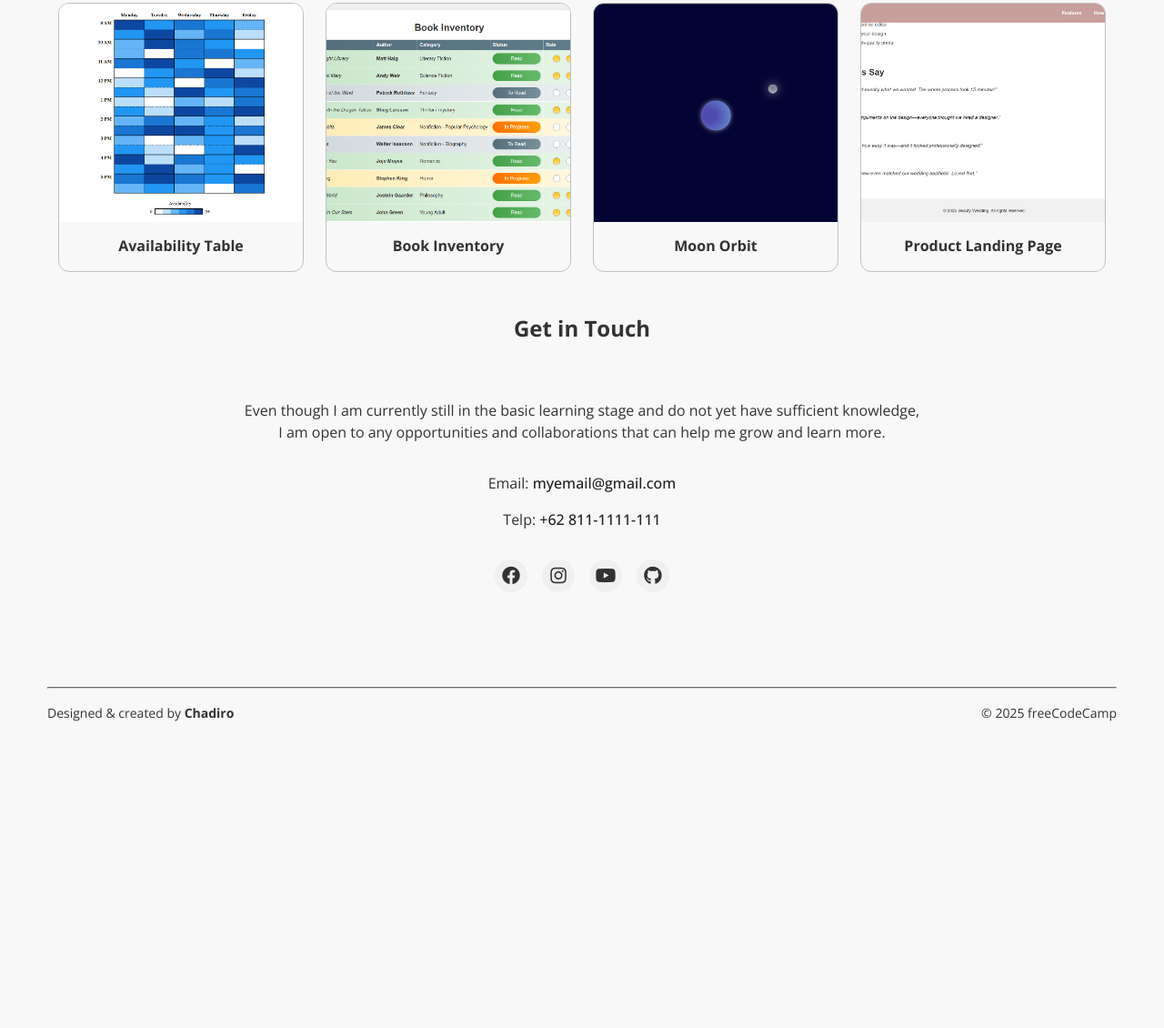
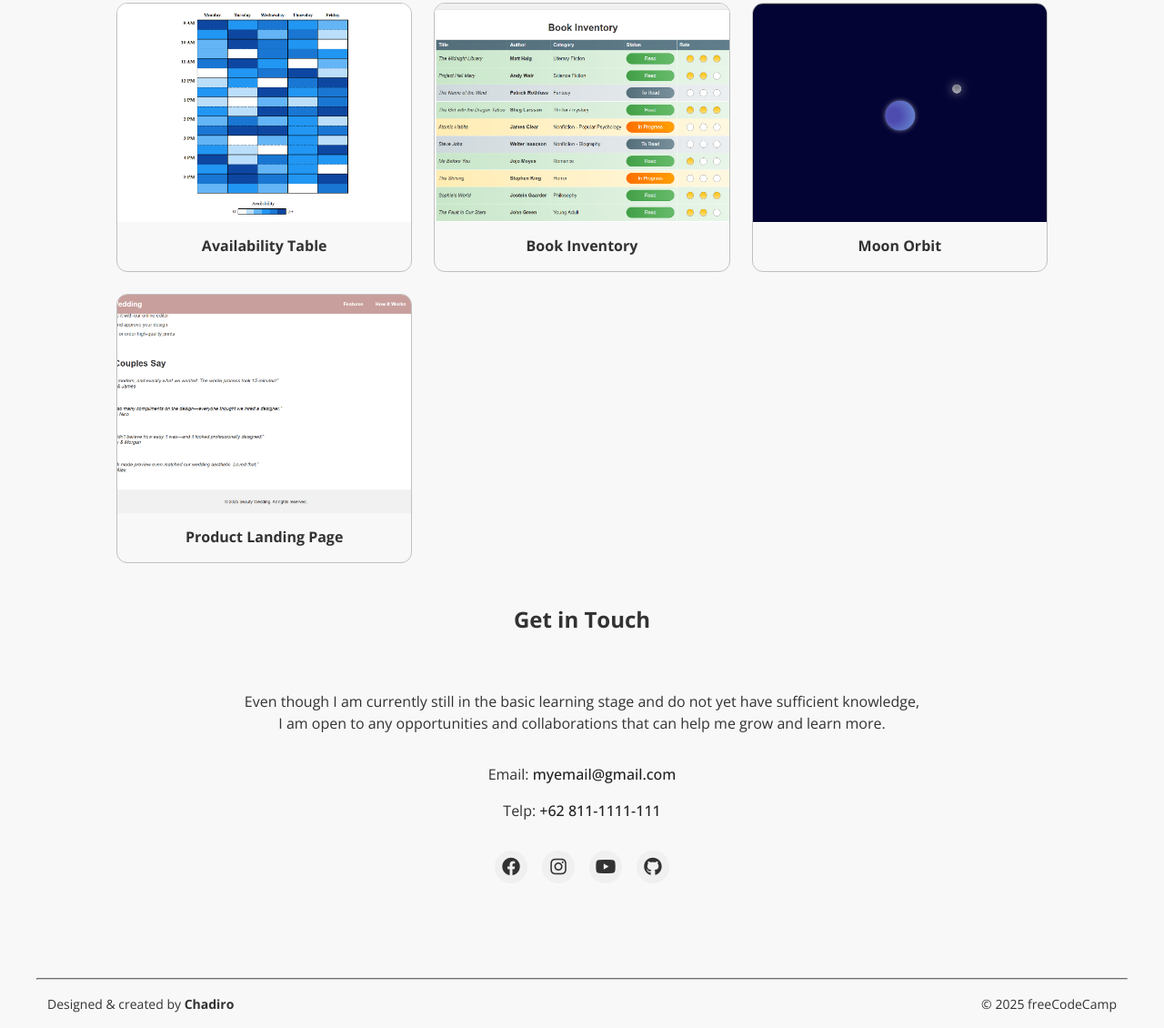
Before and after one commit to chadiro-id/freeCodeCamp-learn, a plain HTML site: page responsive-web-design/personal-portfolio/index.html in a window 1280 px wide. Shown: the part 1241-2371 px from the top of the page at 91% size. Before the commit the page ends 2051 px from the top, so only its background shows below. Drawn offline with nearby package versions, Linux system fonts and the light colour scheme.

Commit message:
Changes spacing content wrapper

```diff
--- a/responsive-web-design/personal-portfolio/styles.css
+++ b/responsive-web-design/personal-portfolio/styles.css
@@ -175,9 +175,14 @@ span[class~="sr-only"] {
 }
 
 .cr-navbar__content-container,
-.cr-footer__content-container,
+.cr-footer__content-container {
+  max-width: var(--dimen-width-wrapper);
+  width: 100%;
+  margin: 0 auto;
+}
+
 .cr-content-wrapper {
-  max-width: var(--dimen-width-wrapper);
+  max-width: 1024px;
   width: 100%;
   margin: 0 auto;
 }
@@ -205,6 +210,7 @@ span[class~="sr-only"] {
 
   padding-top: 0.5rem;
   padding-bottom: 1rem;
+  padding-inline: 12px;
 }
 
 .cr-navbar {
@@ -716,9 +722,6 @@ span[class~="sr-only"] {
   .cr-section {
     padding-inline: 4rem;
   }
-  .cr-footer__content-container {
-    padding-inline: 12px;
-  }
 }
 
 @media (prefers-reduced-motion: reduce) {
```
